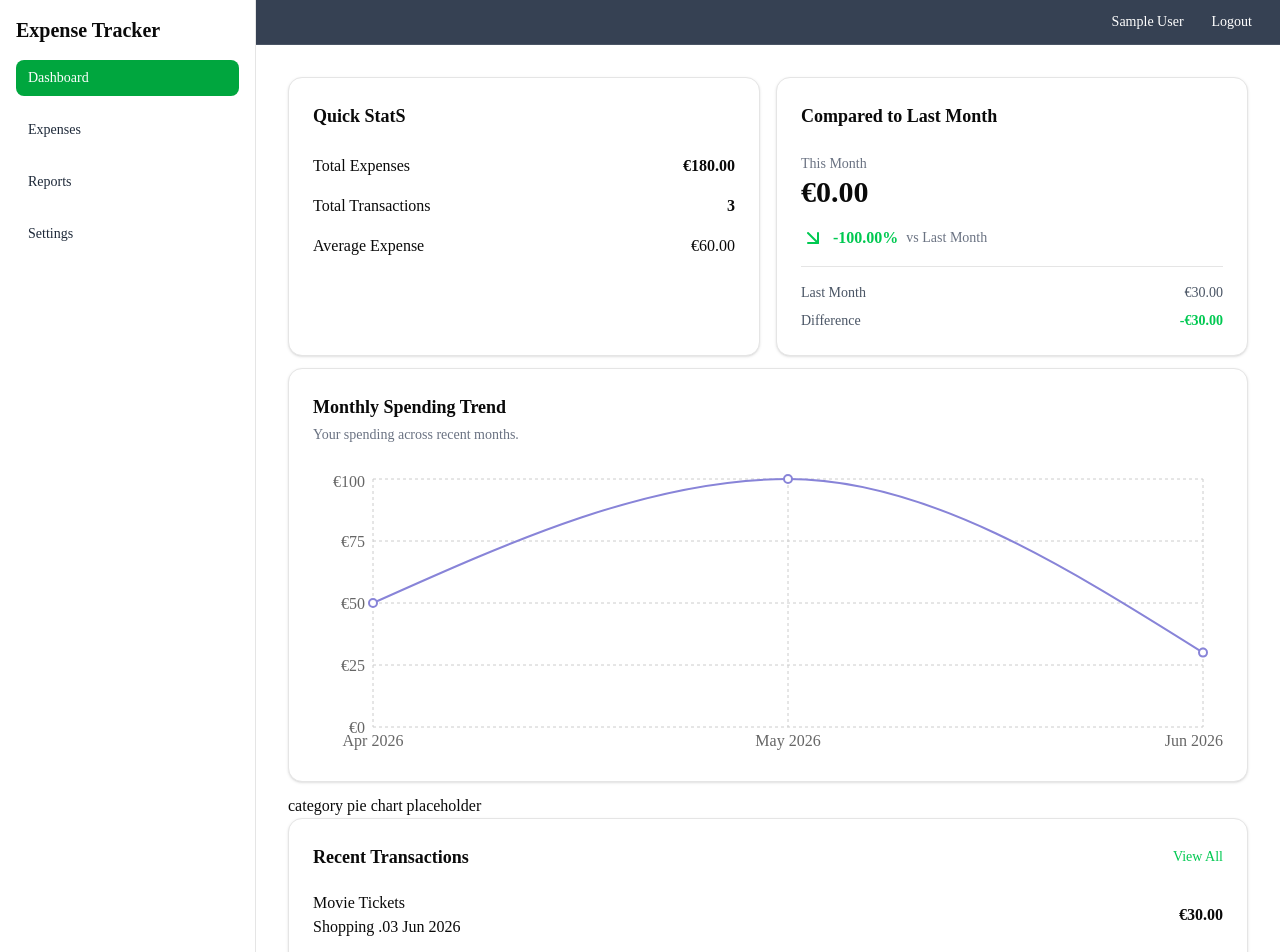
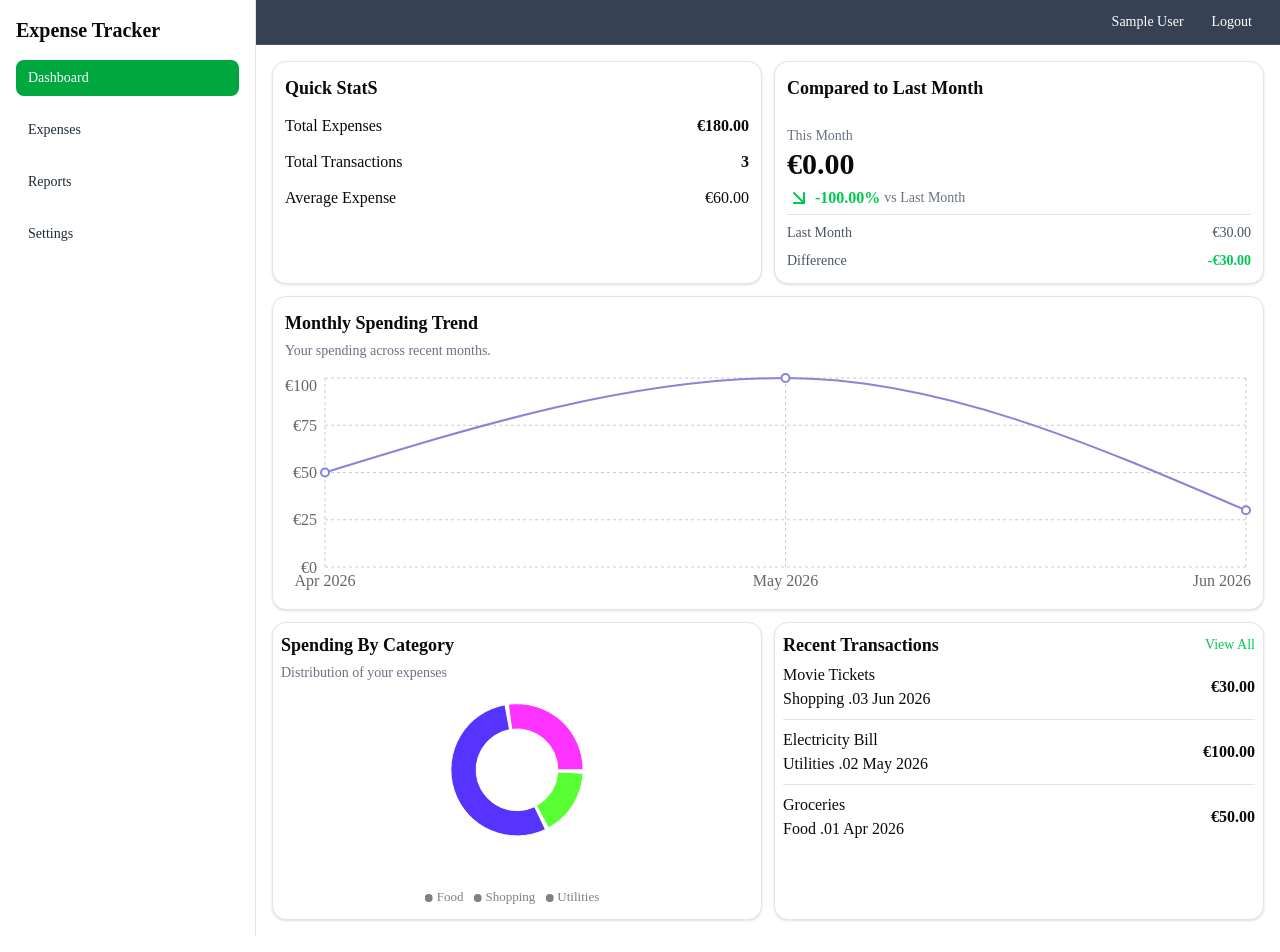
Before and after one commit to xyypsy1234-dotcom/expense-tracker, a Next.js app: page /dashboard in a window 1280 px wide. Shown: the top 952 px of the page. Built offline with nearby package versions, Linux system fonts and the light colour scheme; sample sign-in values are in the browser's storage.

Commit message:
feat: add category pie chart to dashboard
- Add CategoryPieChart component and connect to hook data
- Adjust overall grid container layout and padding sizes

```diff
--- a/app/(dashboard)/layout.tsx
+++ b/app/(dashboard)/layout.tsx
@@ -13,7 +13,7 @@ export default function DashboardLayout({
         <Sidebar />
         <div className="flex flex-1 flex-col">
           <Header />
-          <main className="flex-1 p-8">{children}</main>
+          <main className="flex-1 p-4">{children}</main>
         </div>
       </div>
     </ExpenseProvider>
--- a/features/dashboard/components/CategoryPieChart.tsx
+++ b/features/dashboard/components/CategoryPieChart.tsx
@@ -0,0 +1,79 @@
+"use client";
+import {
+  PieChart,
+  Pie,
+  Tooltip,
+  Legend,
+  ResponsiveContainer,
+  Sector,
+} from "recharts";
+
+interface CategoryChartData {
+  name: string;
+  value: number;
+  color: string;
+}
+
+interface CategoryPieChartProps {
+  data: CategoryChartData[];
+}
+
+export function CategoryPieChart({ data }: CategoryPieChartProps) {
+  const totalValue = data.reduce((total, item) => total + item.value, 0);
+
+  return (
+    <section className="rounded-xl border bg-white p-2 shadow-sm">
+      <div className="mb-1">
+        <h2 className="text-lg font-semibold"> Spending By Category</h2>
+        <p className="mt-1 text-sm text-gray-500">
+          Distribution of your expenses
+        </p>
+      </div>
+      {data.length === 0 ? (
+        <div className="flex h-25 items-center justify-center text-sm text-gray-500">
+          No data available
+        </div>
+      ) : (
+        <div className="h-56 w-full">
+          <ResponsiveContainer width="100%" height="100%">
+            <PieChart>
+              <Pie
+                data={data}
+                dataKey="value"
+                nameKey="name"
+                cx="50%"
+                cy="40%"
+                innerRadius="42%"
+                outerRadius="68%"
+                paddingAngle={3}
+                shape={(props) => {
+                  const { payload } = props;
+                  return <Sector {...props} fill={payload.color} />;
+                }}
+              />
+              <Tooltip
+                formatter={(value, name) => {
+                  const amount = Number(value);
+                  const percentage =
+                    totalValue === 0 ? 0 : (amount / totalValue) * 100;
+                  return [
+                    `€${amount.toFixed(2)} (${percentage.toFixed(2)}%)`,
+                    name,
+                  ];
+                }}
+              />
+              <Legend
+                position="bottom"
+                iconType="circle"
+                iconSize={8}
+                wrapperStyle={{
+                  fontSize: "13px",
+                }}
+              />
+            </PieChart>
+          </ResponsiveContainer>
+        </div>
+      )}
+    </section>
+  );
+}
--- a/features/dashboard/components/ComparisonCard.tsx
+++ b/features/dashboard/components/ComparisonCard.tsx
@@ -26,20 +26,20 @@ export function ComparisonCard({
   const signPrefix = isIncrease ? "+" : isDecrease ? "-" : "";
 
   return (
-    <div className="rounded-xl border bg-white p-6 shadow-sm">
+    <div className="rounded-xl border bg-white p-3 shadow-sm">
       <h2 className="mb-6 text-lg font-semibold"> Compared to Last Month </h2>
-      <div className="space-y-4">
+      <div className="space-y-1">
         <div>
           <p className="text-sm text-gray-500"> This Month</p>
           <p className="text-3xl font-bold"> €{thisMonthExpenses.toFixed(2)}</p>
         </div>
-        <div className="flex items-center gap-2">
+        <div className="flex items-center gap-1">
           {isIncrease && <ArrowUpRight className="text-red-500" size={24} />}
           {isDecrease && (
             <ArrowDownRight className="text-green-500" size={24} />
           )}
           {!isIncrease && !isDecrease && (
-            <Minus className="text-gray-500" size={24} />
+            <Minus className="text-gray-500" size={20} />
           )}
           <span className={colorClass}>
             {!hasLastMonthData
@@ -48,7 +48,7 @@ export function ComparisonCard({
           </span>
           <span className="text-sm text-gray-500"> vs Last Month </span>
         </div>
-        <div className="border-t pt-4 text-sm text-gray-600">
+        <div className="border-t pt-2 text-sm text-gray-600">
           <div className="flex justify-between">
             <span> Last Month</span>
             <span>€{lastMonthExpenses.toFixed(2)}</span>
--- a/features/dashboard/components/DashboardGrid.tsx
+++ b/features/dashboard/components/DashboardGrid.tsx
@@ -1,10 +1,11 @@
 "use client";
 
-import { useDashboardStats } from "../hooks/useDashboardStats";
+import { useDashBoardStats } from "../hooks/useDashboardStats";
 import { QuickStatsCard } from "./QuickStatsCard";
 import { ComparisonCard } from "./ComparisonCard";
 import { RecentTransactions } from "./RecentTransactions";
 import { SpendingTrendChart } from "./SpendingTrendChart";
+import { CategoryPieChart } from "./CategoryPieChart";
 
 export function DashboardGrid() {
   const {
@@ -17,11 +18,12 @@ export function DashboardGrid() {
     hasLastMonthData,
     latestExpenses,
     lineData,
-  } = useDashboardStats();
+    pieData,
+  } = useDashBoardStats();
 
   return (
     <div className="flex flex-col gap-3 w-full">
-      <div className="grid grid-cols-2 gap-4 w-full">
+      <div className="grid grid-cols-2 gap-3 w-full">
         <QuickStatsCard
           totalExpenses={totalExpenses}
           totalTransactions={totalTransactions}
@@ -34,14 +36,13 @@ export function DashboardGrid() {
           hasLastMonthData={hasLastMonthData}
         />
       </div>
-      <div>
+      <div className="w-full">
         <SpendingTrendChart trendData={lineData} />
       </div>
-      <div>
-        <div>category pie chart placeholder</div>
-        <div>
-          <RecentTransactions expenses={latestExpenses} />
-        </div>
+      <div className="grid grid-cols-2 gap-3 w-full">
+        <CategoryPieChart data={pieData} />
+
+        <RecentTransactions expenses={latestExpenses} />
       </div>
     </div>
   );
--- a/features/dashboard/components/QuickStatsCard.tsx
+++ b/features/dashboard/components/QuickStatsCard.tsx
@@ -10,9 +10,9 @@ export function QuickStatsCard({
   averageExpense,
 }: QuickStatesCardProps) {
   return (
-    <div className="rounded-xl border bg-white p-6 shadow-sm">
-      <h2 className="mb-6 text-lg font-semibold"> Quick StatS</h2>
-      <div className="space-y-4">
+    <div className="rounded-xl border bg-white p-3 shadow-sm">
+      <h2 className="mb-3 text-lg font-semibold"> Quick StatS</h2>
+      <div className="space-y-3">
         <div className="flex items-center justify-between">
           <span>Total Expenses</span>
           <span className="font-semibold">€{totalExpenses.toFixed(2)}</span>
--- a/features/dashboard/components/RecentTransactions.tsx
+++ b/features/dashboard/components/RecentTransactions.tsx
@@ -7,8 +7,8 @@ interface RecentTransactionsProps {
 
 export function RecentTransactions({ expenses }: RecentTransactionsProps) {
   return (
-    <section className="rounded-xl border bg-white p-6 shadow-sm">
-      <div className="mb-5 flex items-center justify-between">
+    <section className="rounded-xl border bg-white p-2 shadow-sm">
+      <div className="mb-1 flex items-center justify-between">
         <h2 className="text-lg font-semibold">Recent Transactions</h2>
         <Link
           href="/expenses"
@@ -24,7 +24,7 @@ export function RecentTransactions({ expenses }: RecentTransactionsProps) {
           {expenses.map((expense) => (
             <div
               key={expense.id}
-              className="flex items-center justify-between py-4 first:pt-0 last:pb-0"
+              className="flex items-center justify-between py-2 first:pt-0 last:pb-0"
             >
               <div>
                 <p> {expense.title}</p>
--- a/features/dashboard/components/SpendingTrendChart.tsx
+++ b/features/dashboard/components/SpendingTrendChart.tsx
@@ -20,8 +20,8 @@ interface SpendingTrendChartProps {
 
 export function SpendingTrendChart({ trendData }: SpendingTrendChartProps) {
   return (
-    <section className="rounded-xl border bg-white p-6 shadow-sm">
-      <div className="mb-6">
+    <section className="rounded-xl border bg-white p-3 shadow-sm">
+      <div className="mb-3">
         <h2 className="text-lg font-semibold">Monthly Spending Trend</h2>
         <p className="mt-1 text-sm text-gray-500">
           {" "}
@@ -29,15 +29,15 @@ export function SpendingTrendChart({ trendData }: SpendingTrendChartProps) {
         </p>
       </div>
       {trendData.length === 0 ? (
-        <div className="flex h-72 items-center justify-center text-gray-500 text-sm">
+        <div className="flex h-50 items-center justify-center text-gray-500 text-sm">
           No spending data available
         </div>
       ) : (
-        <div className="h-72 w-full">
+        <div className="h-56 w-full">
           <ResponsiveContainer width="100%" height="100%">
             <LineChart
               data={trendData}
-              margin={{ top: 10, right: 20, bottom: 0, left: 0 }}
+              margin={{ top: 5, right: 5, bottom: 0, left: -20 }}
             >
               <CartesianGrid strokeDasharray="3 3" />
               <XAxis dataKey="label" tickLine={false} axisLine={false} />
--- a/features/dashboard/hooks/useDashboardStats.ts
+++ b/features/dashboard/hooks/useDashboardStats.ts
@@ -5,7 +5,7 @@ function getMonthKey(date: Date): string {
   return `${date.getFullYear()}-${String(date.getMonth() + 1).padStart(2, "0")}`;
 }
 
-export function useDashboardStats() {
+export function useDashBoardStats() {
   const { expenses } = useExpenseContext();
 
   return useMemo(() => {
```
